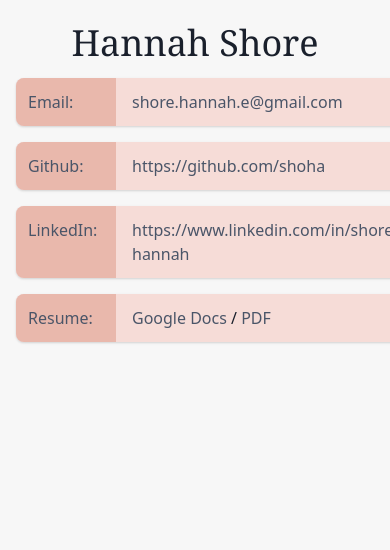
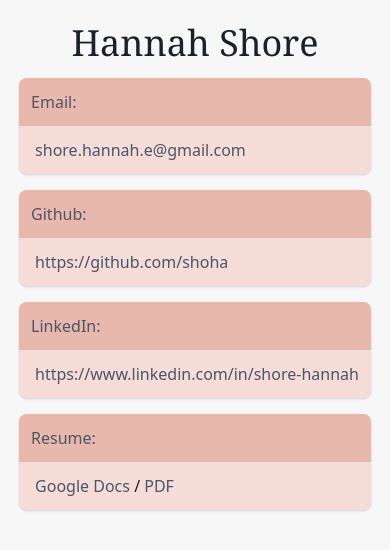
Before and after one commit to shoha/hannahsho.re, a Next.js app: page / in a window 390 px wide. Shown: the top 550 px of the page. Built offline with nearby package versions, Linux system fonts and the light colour scheme.

Commit message:
Fix layout issues at 320 breakpoint. (#15)

```diff
--- a/components/LinkCard.js
+++ b/components/LinkCard.js
@@ -2,8 +2,8 @@ import PropTypes from "prop-types"
 
 const LinkCard = ({ labelContents, children }) => {
   return (
-    <div className="link-card text-left flex space-x-1 bg-blush rounded-lg shadow hover:shadow-lg transition duration-100">
-      <div className="link-card__label flex-initial rounded-l-lg text-gray-700 bg-coral p-3">
+    <div className="link-card text-left flex flex-col md:flex-row space-x-1 bg-blush shadow hover:shadow-lg transition duration-100 rounded-lg">
+      <div className="link-card__label flex-initial text-gray-700 bg-coral p-3 rounded-tl-lg rounded-tr-lg md:rounded-tr-none md:rounded-bl-lg">
         {labelContents}
       </div>
       <div className="link-card__contents flex-initial p-3">{children}</div>
```
